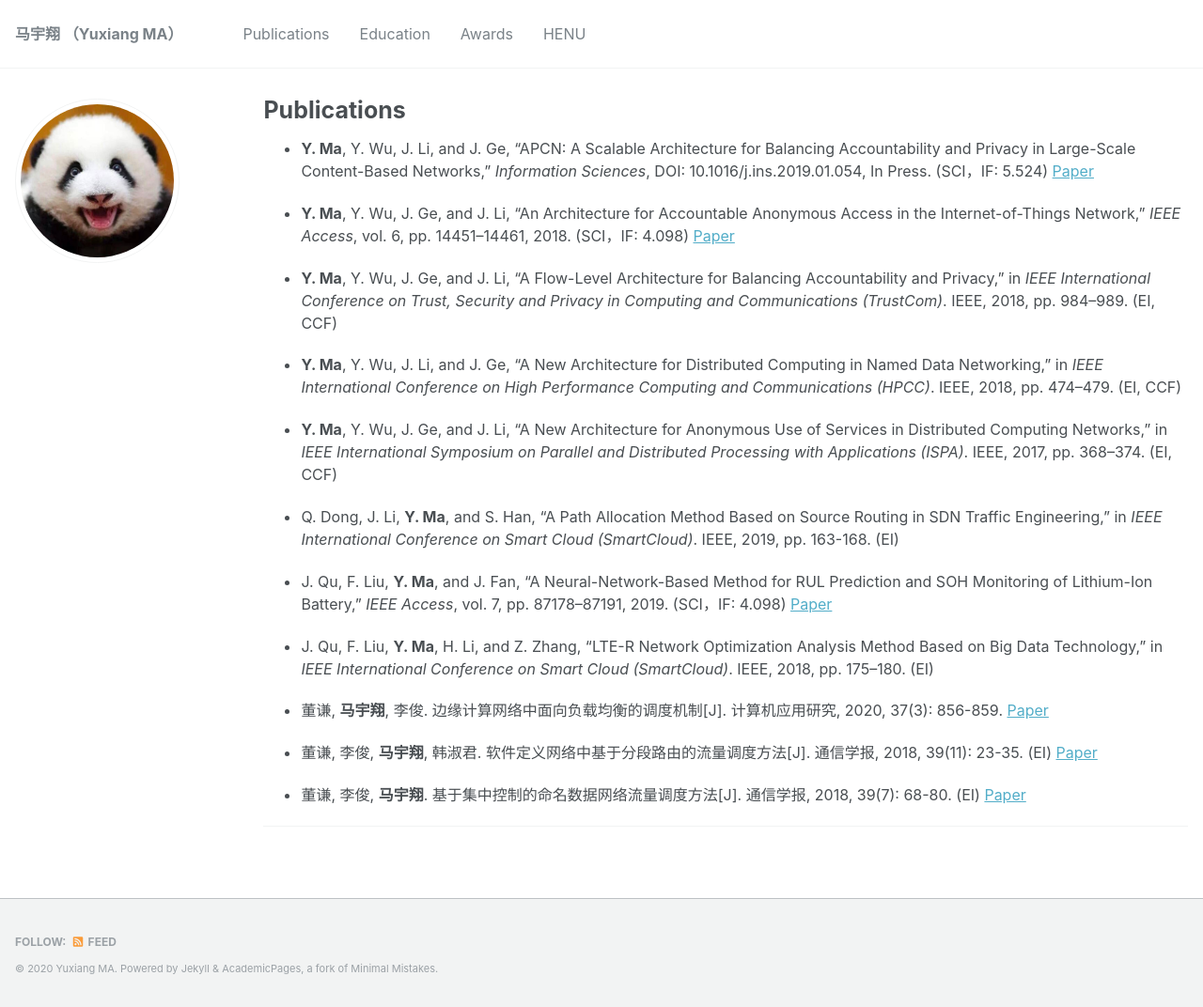
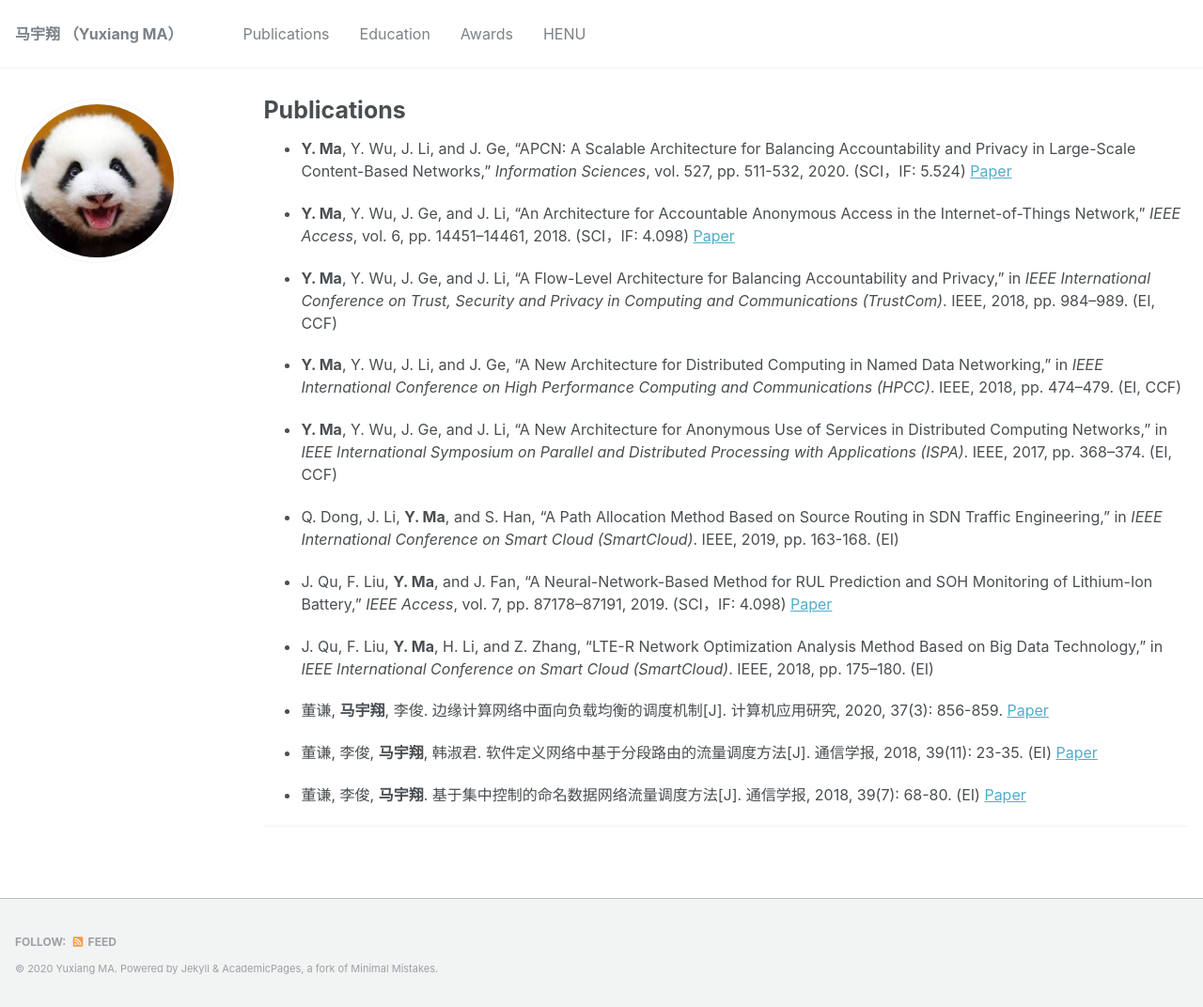
Before and after one commit to MaYuxiang/mayuxiang.github.io, a Jekyll site: the page built from _pages/publications.md, in a window 1280 px wide. Shown: the whole page at 94% size. Built offline with Jekyll 4.4.1, drawn with Linux system fonts in a browser that asks for light colours.

Commit message:
Update publications.md

```diff
--- a/_pages/publications.md
+++ b/_pages/publications.md
@@ -7,7 +7,7 @@ redirect_from:
   - /publications
 ---
 
-*  **Y. Ma**, Y. Wu, J. Li, and J. Ge, “APCN: A Scalable Architecture for Balancing Accountability and Privacy in Large-Scale Content-Based Networks,” *Information Sciences*, DOI: 10.1016/j.ins.2019.01.054, In Press. (SCI，IF: 5.524) [Paper](https://doi.org/10.1016/j.ins.2019.01.054)
+*  **Y. Ma**, Y. Wu, J. Li, and J. Ge, “APCN: A Scalable Architecture for Balancing Accountability and Privacy in Large-Scale Content-Based Networks,” *Information Sciences*, vol. 527, pp. 511-532, 2020. (SCI，IF: 5.524) [Paper](https://doi.org/10.1016/j.ins.2019.01.054)
 
 *  **Y. Ma**, Y. Wu, J. Ge, and J. Li, “An Architecture for Accountable Anonymous Access in the Internet-of-Things Network,” *IEEE Access*, vol. 6, pp. 14451–14461, 2018. (SCI，IF: 4.098) [Paper](https://ieeexplore.ieee.org/document/8292863/)
 
```
